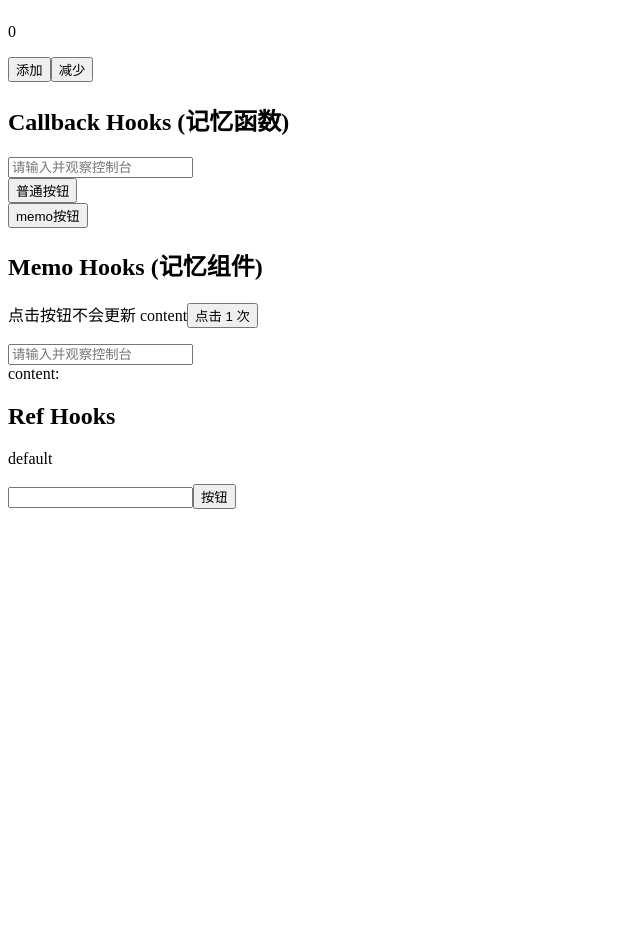
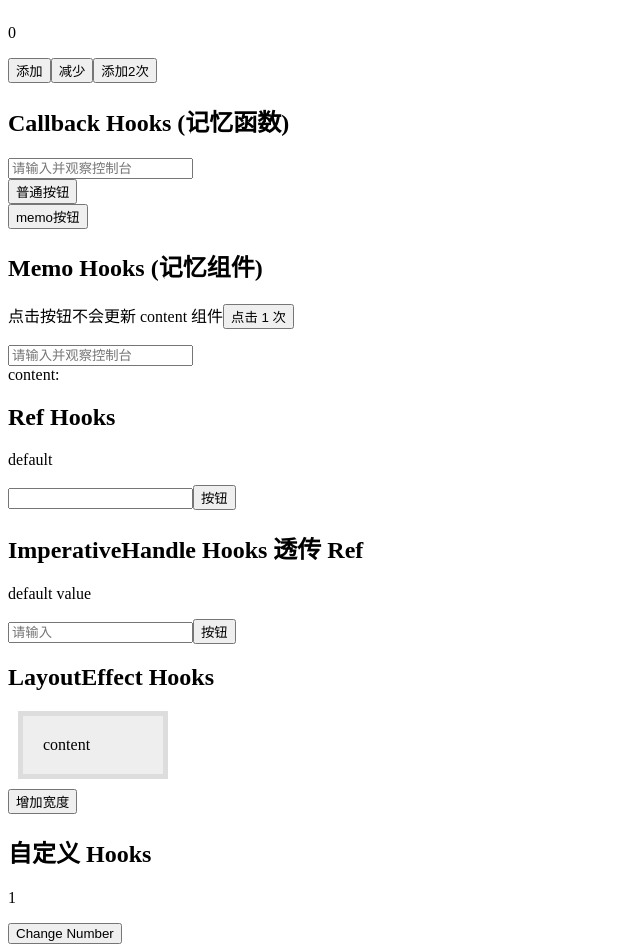
Before and after one commit to Mr-Welson/react-hooks, a React (Create React App) app: page / in a window 1280 px wide. Shown: the part 861-1813 px from the top of the page, without its empty margins (0-640 px from the left). Before the commit the page ends 1378 px from the top, so only its background shows below. Built offline with nearby package versions, Linux system fonts and the light colour scheme; the HTML template or start-up script is replaced by a standard one.

Commit message:
commit useRef & useLayoutEffect & useImperativeHandle & useCustomHooks demo

```diff
--- a/src/App.js
+++ b/src/App.js
@@ -9,6 +9,9 @@ import ReducerHooks from './pages/07_ReducerHooks';
 import CallbackHooks from './pages/08_CallbackHooks/index';
 import MemoHooks from './pages/09_MemoHooks/index';
 import RefHooks from './pages/10_RefHooks/index';
+import ImperativeHandleHooks from './pages/11_ImperativeHandleHooks/index';
+import LayoutEffectHooks from './pages/12_LayoutEffectHooks/index';
+import CustomHooks from './pages/13_CustomHooks/index';
 
 function App() {
   return (
@@ -23,6 +26,9 @@ function App() {
       <CallbackHooks />
       <MemoHooks />
       <RefHooks />
+      <ImperativeHandleHooks />
+      <LayoutEffectHooks />
+      <CustomHooks />
     </div>
   );
 }
--- a/src/pages/01_StateHooks/index.js
+++ b/src/pages/01_StateHooks/index.js
@@ -17,19 +17,32 @@ import React, { useState } from 'react';
 // }
 
 const CountDemo = () => {
-
+  // const [count, setCount] = useState(() => 0);
   const [count, setCount] = useState(0);
-  // const [count, setCount] = useState(() => 0);
+  console.log('count==', count);
   return (
     <div className='container'>
       <h2> Counter with State Hooks </h2>
       <p> Count: { count } </p>
+      <i>观察控制台</i>
       <button onClick={() => setCount(count + 1)}>
         添加
       </button>
       <button onClick={() => setCount(c => c - 1)}>
          减少
       </button>
+      <button onClick={
+        () => {
+          setCount(count+1)
+          setCount(count+1)
+        }
+      }> 添加2次</button>
+      <button onClick={
+        () => {
+          setCount(c => c-1)
+          setCount(c => c-1)
+        }
+      }> 减少2次</button>
     </div>
   )
 }
--- a/src/pages/07_ReducerHooks/index.js
+++ b/src/pages/07_ReducerHooks/index.js
@@ -1,6 +1,9 @@
 import React, { useReducer } from 'react';
-// 1. useReducer 跟 redux/react-redux 几乎一模一样，但无法使用redux的中间件
-// 1. useReducer接收3个参数，
+// 1. useReducer 和 useState 很类似
+//  1.1 当 state 比较复杂时，推荐使用 useReducer
+//  1.2 useState 更新数据时是异步的, useReducer 是同步更新(观察按钮 【添加2次】的效果),
+// 2. useReducer 跟 redux/react-redux 几乎一模一样，但无法使用redux的中间件
+// 3. useReducer接收3个参数，
 //  const [state, dispatch] = useReducer(reducer, initialArg, init);
 //  第一个参数为形如 (state, action) => newState 的 reducer，并返回新的 state 及配套的 dispatch 方法
 //  第二个参数为 初始state
@@ -33,6 +36,12 @@ const Container = ({ initialCount = 0}) => {
       <p>{ count }</p>
       <button onClick={() => countDispatch({ type: 'add' })}> 添加 </button>
       <button onClick={() => countDispatch({ type: 'minus' })}> 减少 </button>
+      <button onClick={
+        () => {
+          countDispatch({ type: 'add' })
+          countDispatch({ type: 'add' })
+        }
+      }> 添加2次 </button>
     </div>
   )
 }
--- a/src/pages/09_MemoHooks/index.js
+++ b/src/pages/09_MemoHooks/index.js
@@ -7,7 +7,7 @@ import React, { useState, useMemo } from 'react';
 
 const Container = () => {
   const [text, updateText] = useState('');
-  const MemoChild = useMemo(() => {
+  const memoChild = useMemo(() => {
     console.log('useMemo 执行');
     const content = `content: ${text}`
     return <Child content={content} />
@@ -19,7 +19,7 @@ const Container = () => {
     <div className='container'>
       <h2> Memo Hooks (记忆组件) </h2>
       <p>
-        点击按钮不会更新 content
+        点击按钮不会更新 content 组件
         <button
           onClick={() => setCount(count+1)}
         > 点击 { count } 次 </button>
@@ -29,7 +29,7 @@ const Container = () => {
         placeholder='请输入并观察控制台'
         onChange={(e) => updateText(e.target.value)}
       />
-      { MemoChild }
+      { memoChild }
     </div>
   )
 }
--- a/src/pages/10_RefHooks/index.js
+++ b/src/pages/10_RefHooks/index.js
@@ -1,12 +1,17 @@
 import React, { useState, useRef } from 'react';
-// 1. useRef 跟 createRef 类似, 可以用来生成对 DOM 对象的引用
+// const refContainer = useRef(initialValue);
+// 1. useRef 返回一个可变的 ref 对象, 其 .current 属性被初始化为传递的参数（initialValue）。返回的对象将存留在整个组件的生命周期中。
+// 2. useRef() 不仅适用于 DOM 引用, 其 current 属性是可变的，可以保存任何值
+// 3. useRef().current 改变时不会导致重新渲染
+
 
 const Container = () => {
   const inputRef = useRef();
   const [text, updateText] = useState('default');
   const handleClick = () => {
-    console.log(inputRef, 111);
+    console.log(inputRef);
     updateText(inputRef.current.value)
+    inputRef.current.value = ''
   }
   return (
     <div className='container'>
--- a/src/pages/11_ImperativeHandleHooks/index.js
+++ b/src/pages/11_ImperativeHandleHooks/index.js
@@ -1,13 +1,32 @@
-import React from 'react';
-// 1. 待完善
+import React, { useState, useRef, useImperativeHandle } from 'react';
+// 1. 透传 Ref
 
 const Container = () => {
+  const [text, updateText] = useState('default value');
+  const inputRef = useRef();
+  const handleClick = () => {
+    console.log(inputRef.current.value);
+    updateText(inputRef.current.value)
+    inputRef.current.value = ''
+  }
+
   return (
     <div className='container'>
-      <h2> Ref Hooks </h2>
-      <p> 待完善 </p>
+      <h2> ImperativeHandle Hooks 透传 Ref </h2>
+      <p>{text}</p>
+      <Child ref={inputRef} />
+      <button onClick={handleClick}> 按钮 </button>
     </div>
   )
 }
 
+const Child = React.forwardRef((props, ref) => {
+  const inputRef = useRef(null);
+  useImperativeHandle(ref, () => inputRef.current);
+  return (
+    <input type="text" ref={inputRef} placeholder='请输入' {...props} />
+  );
+})
+
+
 export default Container;
--- a/src/pages/12_LayoutEffectHooks/index.js
+++ b/src/pages/12_LayoutEffectHooks/index.js
@@ -1,12 +1,37 @@
-import React from 'react';
-// 1. 会在所有的 DOM 变更之后同步调用 effect
+import React, { useState, useRef, useLayoutEffect, useEffect } from 'react';
+// useLayoutEffect(() => { doSomething });
+// 1. 在所有 DOM 更新完成后触发, 可以用来执行一些与布局相关的副作用，比如获取 DOM 元素宽高，窗口滚动距离等等。
 // 2. 浏览器执行绘制之前，useLayoutEffect 内部的更新计划将被同步刷新
+// 3. 与 DOM 无关的副作用操作请使用 useEffect
 
 const Container = () => {
+  const divRef = useRef();
+  const [width, setWidth] = useState(100)
+
+  useEffect(() => {
+    console.log('DOM 更新后 useEffect 异步调用');
+    console.log('width === ', width);
+  }, [width])
+
+  useLayoutEffect(() => {
+    console.log('DOM 更新后 useLayoutEffect 同步调用');
+    console.log('width === ', width);
+    console.log('offsetWidth === ', divRef.current.offsetWidth) // 包含 border + padding
+    console.log('clientWidth === ', divRef.current.clientWidth) // 只包含 padding
+  })
+
   return (
     <div className='container'>
       <h2> LayoutEffect Hooks </h2>
-      <p> 待完善 </p>
+      <div
+        ref={divRef}
+        style={{width, background: '#eee', margin: 10, padding: 20, border: '5px solid #ddd'}}
+      >
+        content
+      </div>
+      <button onClick={() => {
+        setWidth(width + 50);
+      }}> 增加宽度 </button>
     </div>
   )
 }
--- /dev/null
+++ b/src/pages/13_CustomHooks/index.js
@@ -0,0 +1,26 @@
+import React, { useState } from 'react';
+// 自定义 Hooks:
+// 1. 自定义 Hook 必须使用 use 开头
+// 2. 自定义 Hook 内部可以调用其他的 Hook
+// 3. 自定义 Hook 本质上就是一个普通函数
+
+
+const useNumber = (initNumber) => {
+  const [number, setNumber] = useState(initNumber);
+  return [number, setNumber]
+}
+
+const Container = () => {
+
+  const [number, setNumber] = useNumber(1);
+
+  return (
+    <div className='container'>
+      <h2> 自定义 Hooks </h2>
+      <p> { number } </p>
+      <button onClick={() => setNumber(Math.random())}> Change Number </button>
+    </div>
+  )
+}
+
+export default Container;
```
